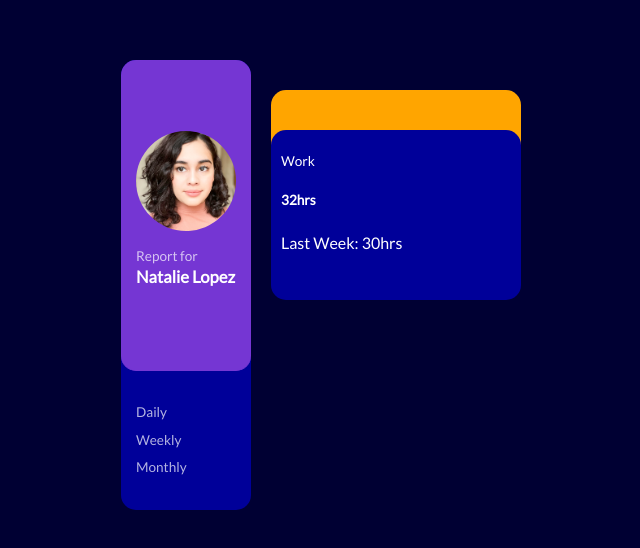
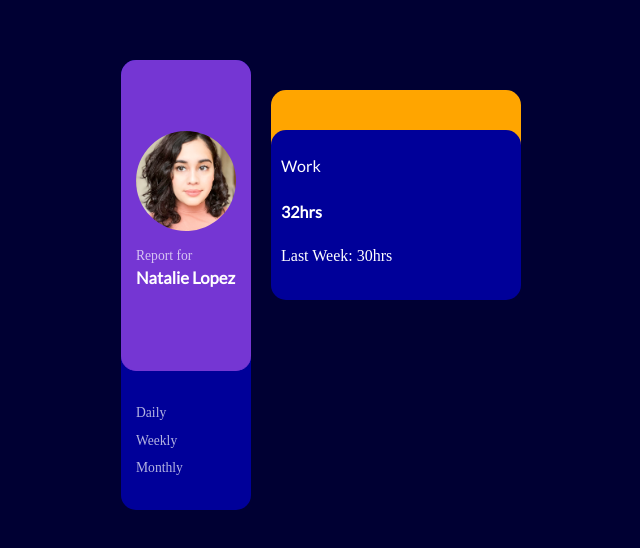
Before and after one commit to Nlopez4/time-tracker, a React (Create React App) app: page / in a window 1280 px wide. Shown: the part 138-686 px from the top of the page, without its empty margins (319-959 px from the left). Built offline with nearby package versions, Linux system fonts and the light colour scheme; a web font is replaced by a local one.

Commit message:
set custom css variables

```diff
--- a/src/components/Card/styles.css
+++ b/src/components/Card/styles.css
@@ -38,7 +38,7 @@
 }
 
 .name {
-    font-family: 'Lato', sans-serif;
+    font-family: var(--main-font-family);
     font-size: clamp(1rem, 1.3vw, 1.5rem);
     font-weight: bold;
     margin-top: -10px;
--- a/src/components/Cards/styles.css
+++ b/src/components/Cards/styles.css
@@ -24,5 +24,6 @@
 }
 
 .cards-title, .hours {
-    font-size: clamp(0.85rem, 1vw, 1rem);
+    font-size: var(--main-font-size);
+    font-family: var(--main-font-family);
 }
--- a/src/index.css
+++ b/src/index.css
@@ -1,14 +1,15 @@
 @import url('https://fonts.googleapis.com/css2?family=Arvo&family=Cutive+Mono&family=Dancing+Script:wght@600&family=Josefin+Sans:wght@100&family=Jost&family=Lato&family=Lobster&family=Maitree:wght@200&family=Noto+Serif:wght@700&family=Open+Sans:wght@300&family=Orbitron:wght@700&family=Pacifico&family=Philosopher&family=Play&family=Playfair+Display:wght@400;500&family=Poppins:wght@500&family=Press+Start+2P&family=Pushster&family=Quicksand&family=Raleway:wght@100&family=Roboto:wght@300&family=Urbanist:wght@500;600&display=swap');
 
 html {
+  margin: 0;
   padding: 0;
+  background-color: #000033;
+  color: white;
 }
 
 :root {
-  margin: 0;
-  background-color: #000033;
-  color: white;
-  font-family: 'Lato', sans-serif;
+  --main-font-family: 'Lato', sans-serif;
+  --main-font-size: font-size: clamp(0.85rem, 1vw, 1rem);
 }
 
 /* code {
```
